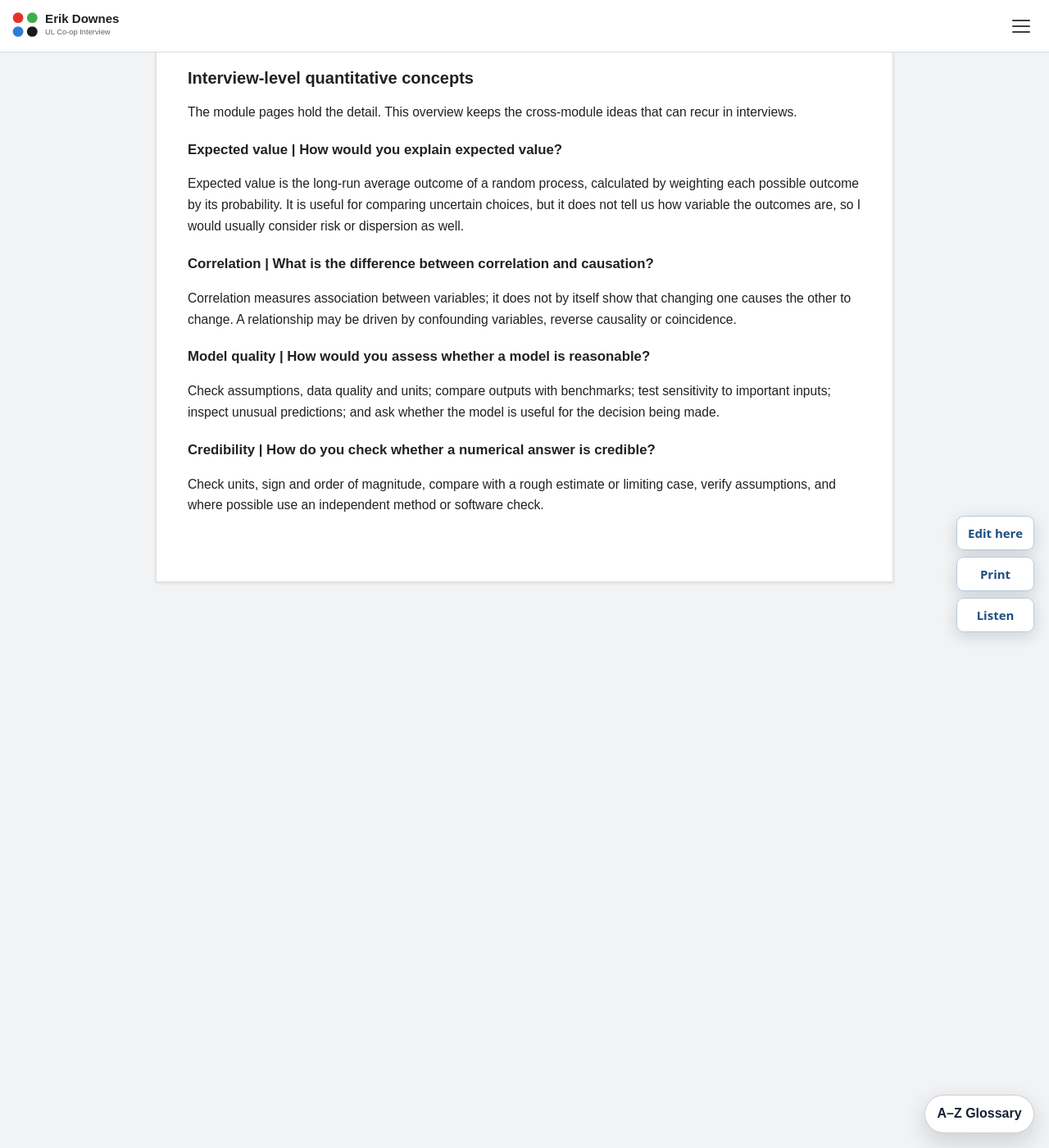
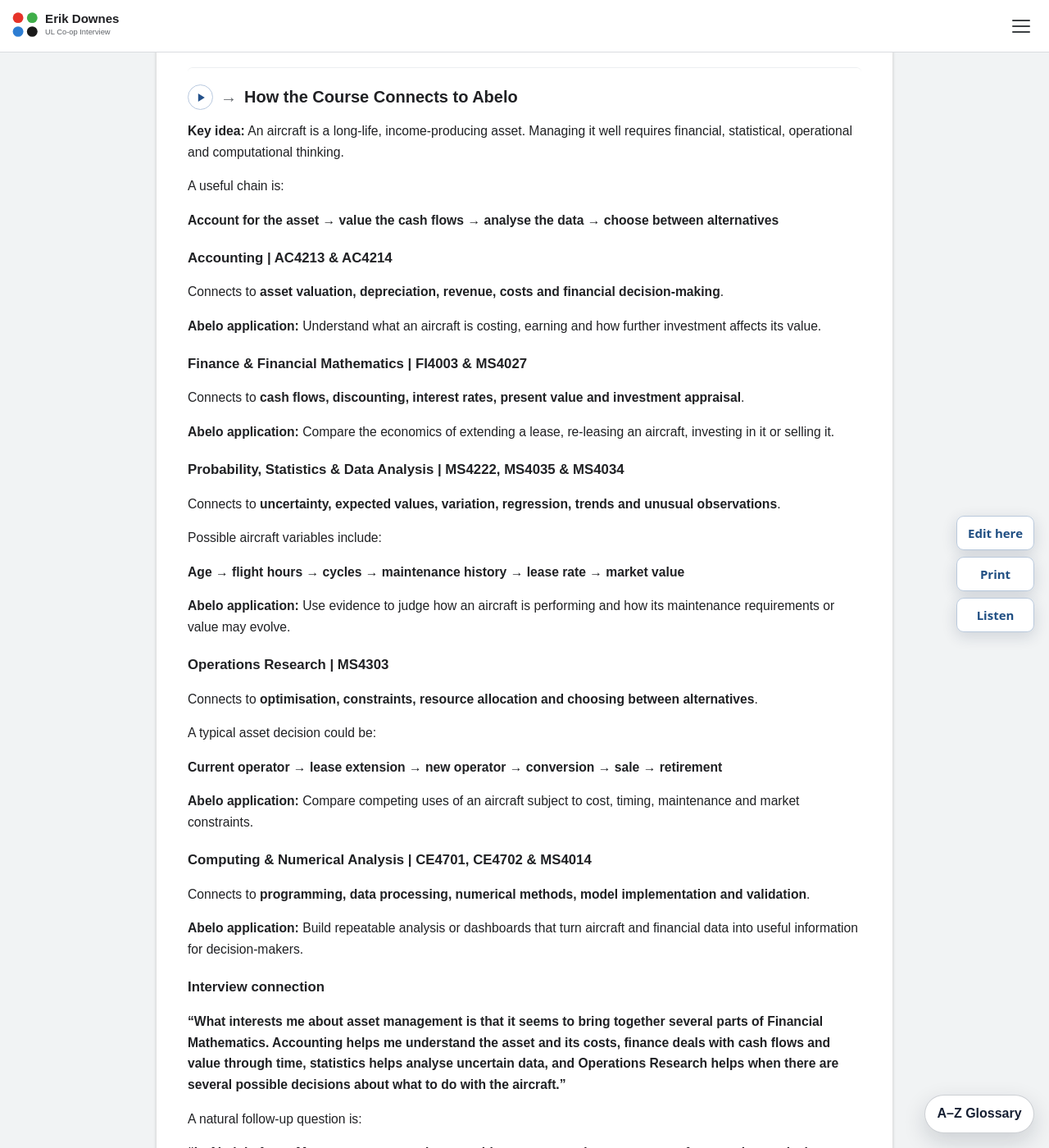
Before and after one commit to ronandownes/coop, a Jekyll site: the page built from modules-projects.md, in a window 1280 px wide and 1400 px high, scrolled down 2383 px. Shown: the whole window at 82% size. Built offline with Jekyll 4.4.1, drawn with Linux system fonts in a browser that asks for light colours; some of the changed text lies outside the part shown.

Commit message:
Connect Financial Mathematics modules to Abelo asset management

```diff
--- a/modules-projects.md
+++ b/modules-projects.md
@@ -95,6 +95,60 @@ The course has progressed from **core mathematics, computing and accounting**, t
 
 **Progression:** Foundations → mathematical modelling → probability/data/optimisation → financial mathematics → workplace application → advanced modelling and project work.
 
+## Asset Management | How the Course Connects to Abelo
+
+**Key idea:** An aircraft is a long-life, income-producing asset. Managing it well requires financial, statistical, operational and computational thinking.
+
+A useful chain is:
+
+**Account for the asset → value the cash flows → analyse the data → choose between alternatives**
+
+### Accounting | AC4213 & AC4214
+
+Connects to **asset valuation, depreciation, revenue, costs and financial decision-making**.
+
+**Abelo application:** Understand what an aircraft is costing, earning and how further investment affects its value.
+
+### Finance & Financial Mathematics | FI4003 & MS4027
+
+Connects to **cash flows, discounting, interest rates, present value and investment appraisal**.
+
+**Abelo application:** Compare the economics of extending a lease, re-leasing an aircraft, investing in it or selling it.
+
+### Probability, Statistics & Data Analysis | MS4222, MS4035 & MS4034
+
+Connects to **uncertainty, expected values, variation, regression, trends and unusual observations**.
+
+Possible aircraft variables include:
+
+**Age → flight hours → cycles → maintenance history → lease rate → market value**
+
+**Abelo application:** Use evidence to judge how an aircraft is performing and how its maintenance requirements or value may evolve.
+
+### Operations Research | MS4303
+
+Connects to **optimisation, constraints, resource allocation and choosing between alternatives**.
+
+A typical asset decision could be:
+
+**Current operator → lease extension → new operator → conversion → sale → retirement**
+
+**Abelo application:** Compare competing uses of an aircraft subject to cost, timing, maintenance and market constraints.
+
+### Computing & Numerical Analysis | CE4701, CE4702 & MS4014
+
+Connects to **programming, data processing, numerical methods, model implementation and validation**.
+
+**Abelo application:** Build repeatable analysis or dashboards that turn aircraft and financial data into useful information for decision-makers.
+
+### Interview connection
+
+**“What interests me about asset management is that it seems to bring together several parts of Financial Mathematics. Accounting helps me understand the asset and its costs, finance deals with cash flows and value through time, statistics helps analyse uncertain data, and Operations Research helps when there are several possible decisions about what to do with the aircraft.”**
+
+A natural follow-up question is:
+
+**“In Abelo’s Asset Management team, where would someone on placement most often see that analysis turn into an actual decision about an aircraft?”**
+
 ## Interview-level quantitative concepts
 
 The module pages hold the detail. This overview keeps the cross-module ideas that can recur in interviews.
```
